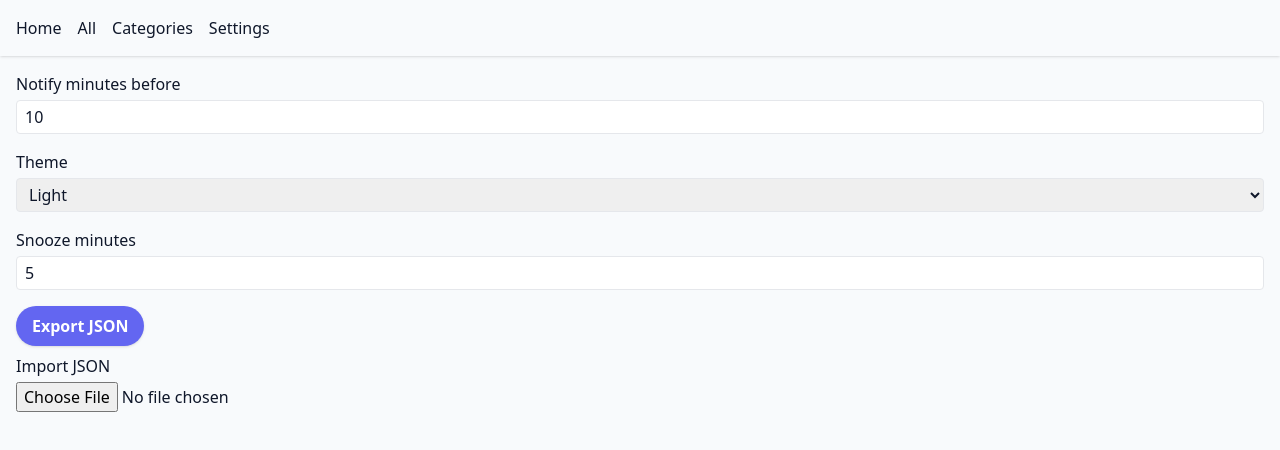
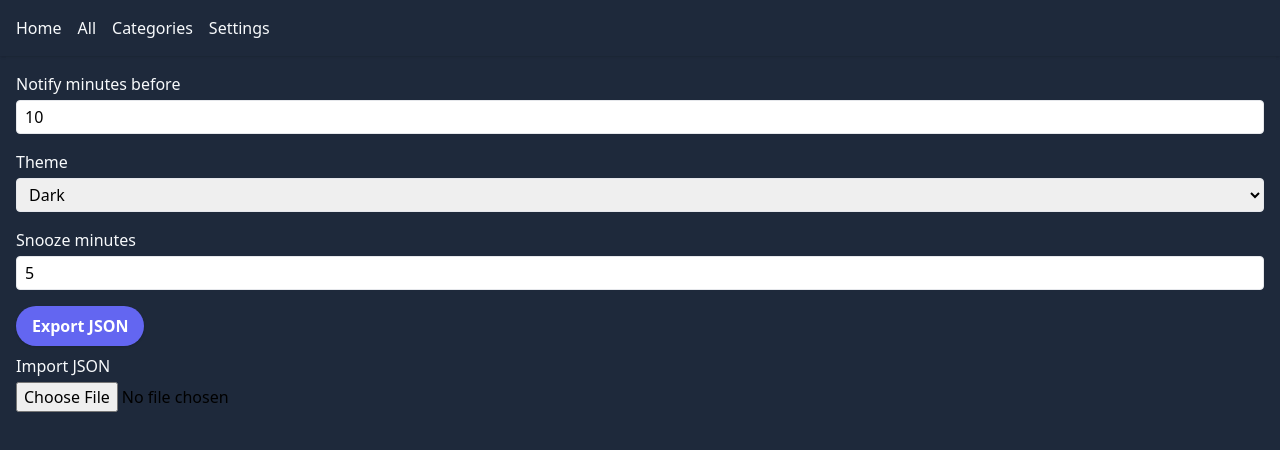
Before and after one commit to fbbp/todo-codex, a React (Vite) app: page /settings in a window 1280 px wide. Shown: the top 450 px of the page. Built offline with nearby package versions, Linux system fonts and the light colour scheme.

Commit message:
feat: default dark mode and adjust input text

```diff
--- a/src/index.css
+++ b/src/index.css
@@ -21,6 +21,10 @@
     background-color: var(--bg);
     color: var(--text);
   }
+  .dark input,
+  .dark select {
+    color: #000;
+  }
 }
 
 @layer components {
--- a/src/store/useSettings.ts
+++ b/src/store/useSettings.ts
@@ -15,7 +15,7 @@ export interface SettingsStore {
 
 const DEFAULT_SETTINGS: Settings = {
   notifyBeforeMin: 10,
-  theme: 'light',
+  theme: 'dark',
   snoozeMin: 5,
 };
 
```
Also changed, not shown: 2 other files (tests, documents, lock files or other folders).
